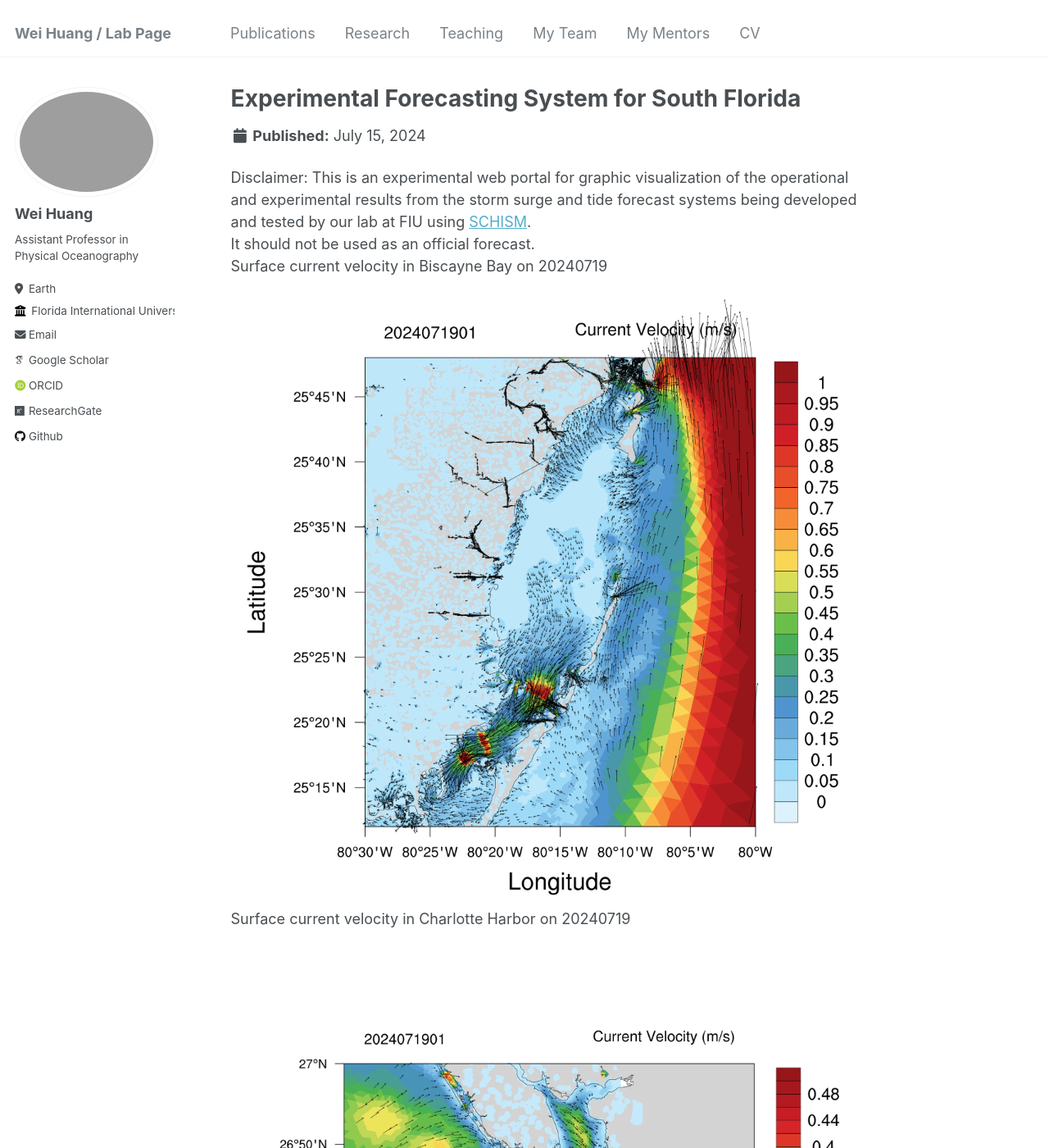
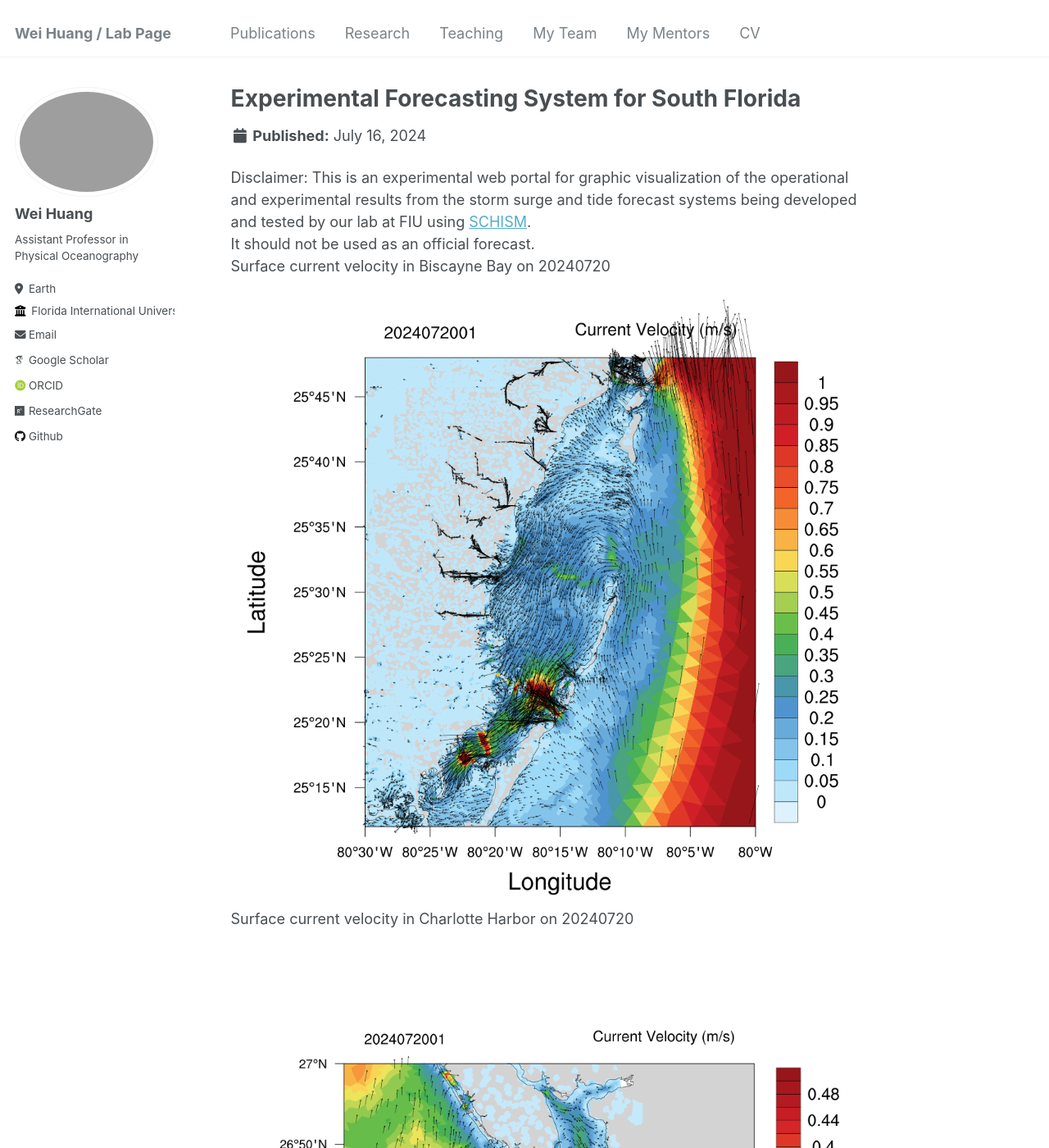
Before and after one commit to huang96169/huang96169.github.io, a Jekyll site: the page built from _research/research-1.md, in a window 1280 px wide and 1400 px high. Shown: the whole window at 82% size. Built offline with Jekyll 4.4.1, drawn with Linux system fonts in a browser that asks for light colours; some web fonts are replaced; some of the changed text lies outside the part shown.

Commit message:
replaced research_uv1.gif research_salt1.gif research_temp1.gif and replaced research_elev2.gif research_uv2.gif research_salt2.gif research_temp2.gif

```diff
--- a/_research/research-1.md
+++ b/_research/research-1.md
@@ -1,7 +1,7 @@
 ---
 title: "Experimental Forecasting System for South Florida"
-short: Surface current velocity of South Florida from 20240715 to 20240719
-date: 2024-07-15
+short: Surface current velocity of South Florida from 20240716 to 20240720
+date: 2024-07-16
 short1: "Disclaimer: This is an experimental web portal for graphic visualization of the operational and experimental results from the storm surge and tide forecast systems being developed and tested by our lab at FIU using [SCHISM](https://ccrm.vims.edu/schismweb/). It should not be used as an official forecast."
 excerpt: "<img src='/images/research_uv1.gif'>"
 collection: research
@@ -10,11 +10,11 @@ collection: research
 Disclaimer:
 This is an experimental web portal for graphic visualization of the operational and experimental results from the storm surge and tide forecast systems being developed and tested by our lab at FIU using [SCHISM](https://ccrm.vims.edu/schismweb/).<br/>
 It should not be used as an official forecast.<br/>
-Surface current velocity in Biscayne Bay on 20240719<br/>
+Surface current velocity in Biscayne Bay on 20240720<br/>
 <img src='/images/research_Bbay.png'>
-Surface current velocity in Charlotte Harbor on 20240719<br/>
+Surface current velocity in Charlotte Harbor on 20240720<br/>
 <img src='/images/research_Cbay.png'>
-Surface current velocity in Tampa Bay on 20240719<br/>
+Surface current velocity in Tampa Bay on 20240720<br/>
 <img src='/images/research_Tbay.png'>
 The map below showns observational stations used for validating the model's results, as well as the horizontal grid. <br/>
 The horizontal grid for SCHISM in simulating Biscayne Bay in South Florida, using flexible resolution resolving levees and canals (1-2 m), watershed rural and urban areas (30m-50m) and coastal ocean (500m-5km).<br/>
```
Also changed, not shown: _research/research-2.md (+6 -6 lines), images/research_Bbay.png, images/research_Cbay.png, images/research_Tbay.png, images/research_maxelev2.gif.
